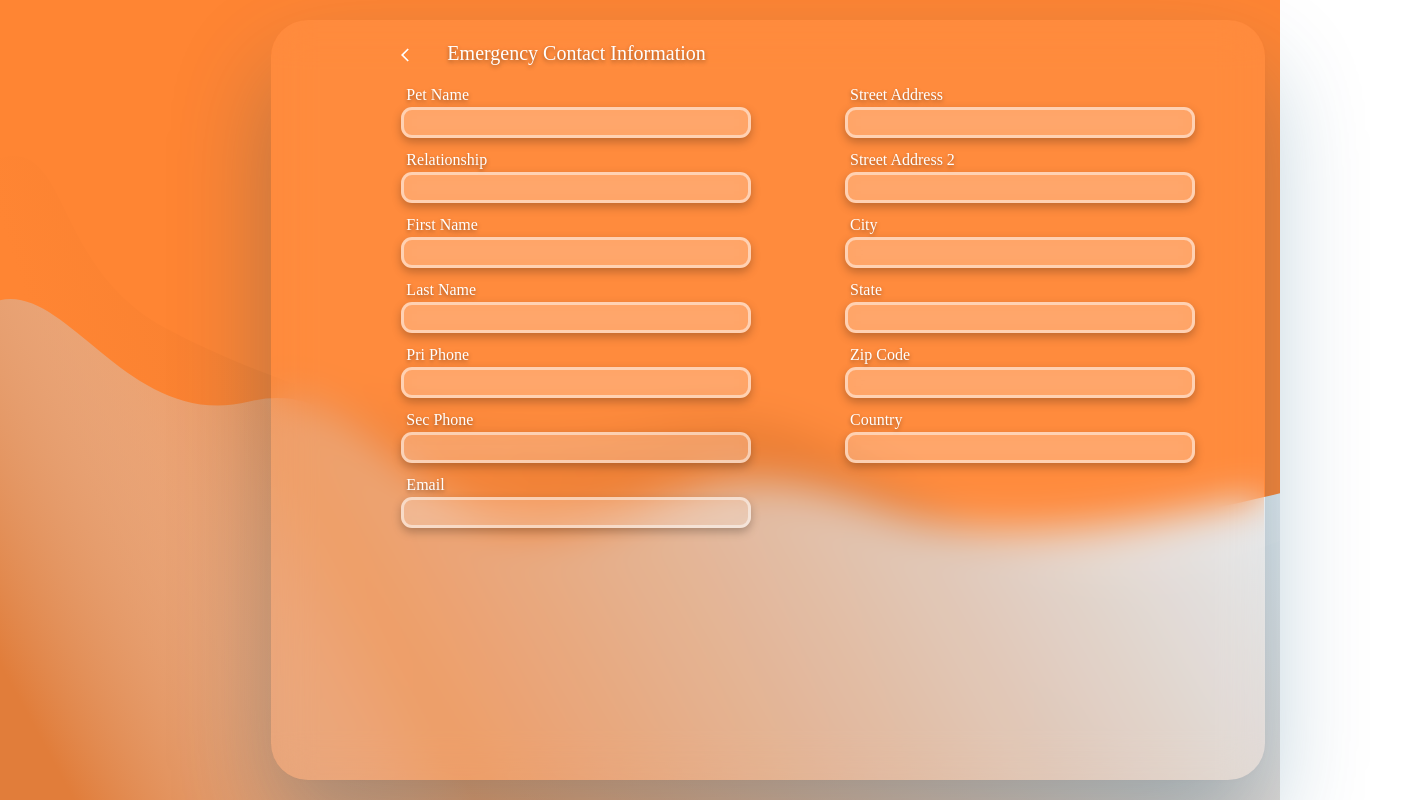
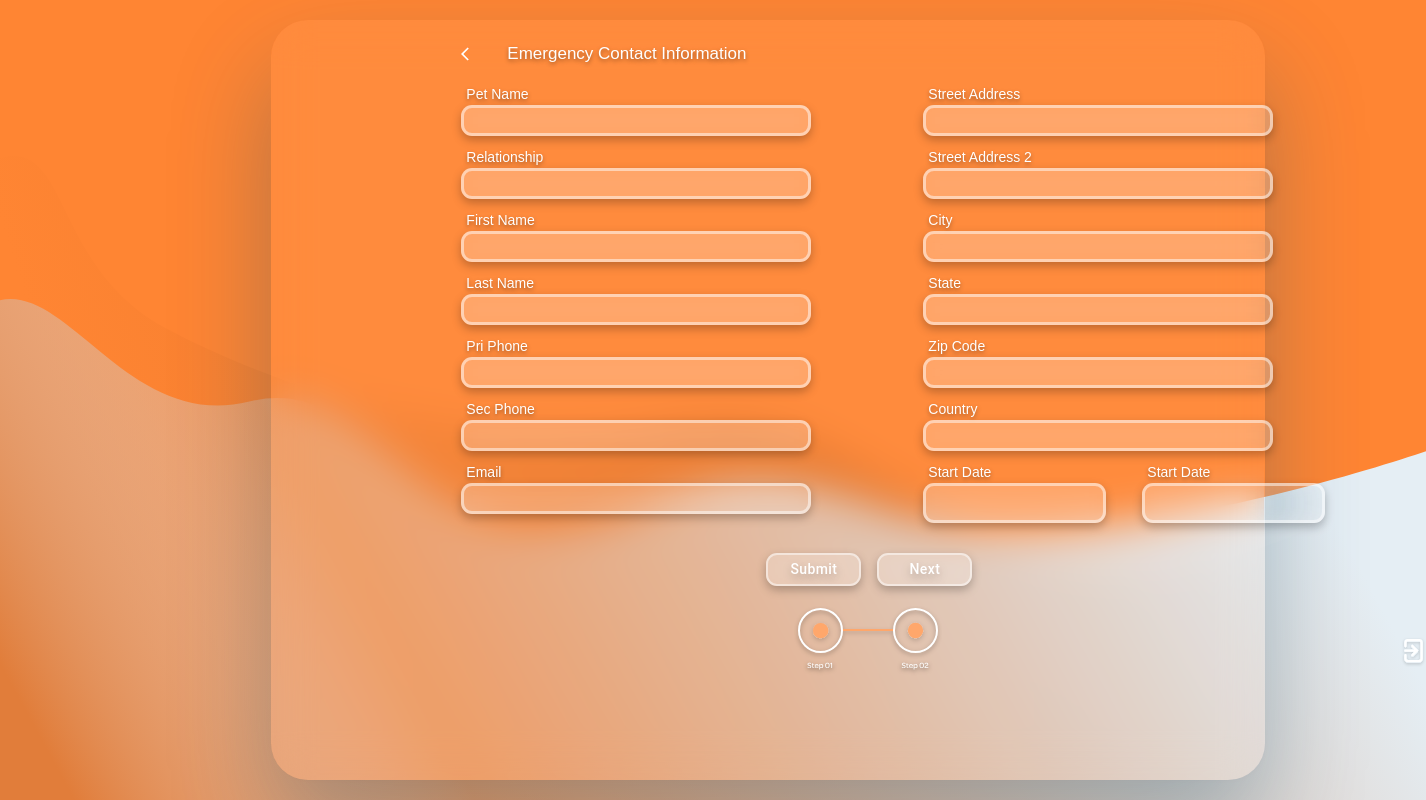
Before and after one commit to rankothnc/Pawprint, a React (Create React App) app: page / in a window 1280 px wide. Shown: the whole page, 1426 px wide, since content can reach past the window. Built offline with nearby package versions, Linux system fonts and the light colour scheme.

Commit message:
Vector icons

```diff
--- a/src/Components/Emergency_Contact/Buttons.js
+++ b/src/Components/Emergency_Contact/Buttons.js
@@ -1,11 +1,41 @@
-import React from 'react'
+import * as React from "react";
+import Button from "@mui/material/Button";
+import Stack from "@mui/material/Stack";
+import "../../Styles/Emergency_Contact/buttons.css";
+import  Vector from '../../Styles/Emergency_Contact/Vector.svg'
+import Circles from '../../Styles/Emergency_Contact/Circles.svg'
 
-export default function Buttons() {
+export default function GroupOrientation() {
   return (
     <div>
+    <Stack
+      className="BtnGroup"
+      paddingTop={"30px"}
+      marginLeft={"400px"}
+      spacing={2}
+      direction="row"
+      width={"250px"}
+      alignItems={"center"}
+    >
+      <Button variant="contained" className="BottomButtons">
+        Submit
+      </Button>
+      <Button variant="contained" className="BottomButtons">
+        Next
+      </Button>
+    </Stack>
 
 
+<div>
+    <div className="left">
+    <img className="Circles" src={Circles} />
+    </div>
 
+<div className="right">
+<img className="Vector" src={Vector} height={25} width={25}/>
+
+</div>
+</div>
     </div>
-  )
+  );
 }
--- a/src/Components/Emergency_Contact/Form.js
+++ b/src/Components/Emergency_Contact/Form.js
@@ -56,6 +56,40 @@ export default function EForm() {
 
             <p className="InputLabel">Country</p>
             <InputBase className="inp" />
+
+            {/* <table>
+              <tr className="A">
+              <td>
+              <p className="InputLabel">Country</p>
+            <InputBase className="inp" />
+              </td>
+              <td>
+              <p className="InputLabel">Country</p>
+            <InputBase className="inp" />
+              </td>
+              </tr>
+
+            </table> */}
+            {/* <Grid container spacing={15} >
+                    <Grid item xs={4}>
+                      <p className="InputLabel2">Start Date</p>
+                      <InputBase className="inpDate" />
+                    </Grid>
+                    <Grid item xs={4}>
+                      <p className="InputLabel2">Duration</p>
+                      <InputBase className="inpDur" />
+                    </Grid>
+                  </Grid> */}
+
+
+                  <div className="AA">
+                  <div> <p className="InputLabel2">Start Date</p>
+                      <InputBase className="inpDate" /></div>
+
+                      <div> <p className="InputLabel2">Start Date</p>
+                      <InputBase className="inpDate" /></div>
+                  </div>
+
           </Grid>
         </Grid>
       </Box>
--- a/src/Pages/Emergency_Contact/EmergencyForm.js
+++ b/src/Pages/Emergency_Contact/EmergencyForm.js
@@ -1,14 +1,7 @@
 import React from "react";
 import "../../Styles/Emergency_Contact/EmergencyForm.css";
-import { TextField, InputBase } from "@mui/material";
-import { styled } from "@mui/material/styles";
 import EForm from "../../Components/Emergency_Contact/Form";
-
-const CssTextField = styled(TextField)({
-  "& .MuiOutlinedInput:after": {
-    borderBlockColor: "green",
-  },
-});
+import Buttons from "../../Components/Emergency_Contact/Buttons";
 
 export default function EmergencyForm() {
   return (
@@ -18,7 +11,9 @@ export default function EmergencyForm() {
       <div className="column right">
         <div className="container">
           <EForm />
+          <Buttons/>
         </div>
+
       </div>
     </div>
   );
--- a/src/Styles/Emergency_Contact/EmergencyForm.css
+++ b/src/Styles/Emergency_Contact/EmergencyForm.css
@@ -24,4 +24,5 @@
   backdrop-filter: blur(20px);
   border-radius: 37px;
   margin: 20px auto 20px auto;
+  font-family: "omnes", sans-serif;
 }
--- /dev/null
+++ b/src/Styles/Emergency_Contact/buttons.css
@@ -0,0 +1,51 @@
+.BottomButtons {
+  box-sizing: border-box;
+  width: 95px;
+  height: 33px;
+  background: rgba(255, 255, 255, 0.2) !important;
+  border: 2px solid rgba(255, 255, 255, 0.5) !important;
+  box-shadow: 0px 4px 10px rgba(0, 0, 0, 0.25) !important;
+  backdrop-filter: blur(10px) !important;
+  border-radius: 11px !important;
+  align-items: center;
+  text-transform: none !important;
+  font-family: "omnes", sans-serif;
+  font-style: normal;
+  font-weight: 500;
+  font-size: 13px;
+  line-height: 16px;
+  text-align: center;
+  color: hwb(0 100% 0%);
+  text-shadow: 0px 4px 10px rgba(0, 0, 0, 0.25) !important;
+}
+
+.BtnGroup {
+  align-items: center !important;
+  padding-left: 95px;
+}
+
+.Vector {
+    position: relative;
+    display: flex;
+ padding-left: 1130px;
+ height: 110px;
+}
+
+.Circles{
+    /* padding-left: 400px; */
+    display: grid;
+    align-self: center;
+    margin-left: 523px;
+    padding-top: 20px;
+}
+
+.left {
+    width: 20%;
+    height: 10px;
+  }
+
+  .right {
+    /* background-color: #FF8533; */
+    width: 80%;
+    height: 10px;
+  }
--- a/src/Styles/Emergency_Contact/form.css
+++ b/src/Styles/Emergency_Contact/form.css
@@ -4,12 +4,12 @@
 height: 15px;
 left: 445px;
 padding-top: 22px ;
-padding-left: 130px;
+padding-left: 190px;
 margin-bottom: 16px;
-font-family: 'Omnes';
+font-family: "omnes", sans-serif;
 font-style: normal;
 font-weight: 500;
-font-size: 20px;
+font-size: 17px;
 line-height: 23px;
 
 color: #FFFFFF;
@@ -27,10 +27,10 @@ text-shadow: 0px 2px 4px rgba(0, 0, 0, 0.4);
 
 .InputLabel {
   margin-bottom: 3px;
-  font-family: "Omnes";
+  font-family: "omnes", sans-serif;
   font-style: normal;
   font-weight: 500;
-  font-size: 16px;
+  font-size: 14px;
   text-align: left;
   color: #ffffff;
   text-shadow: 0px 2px 4px rgba(0, 0, 0, 0.4);
@@ -54,5 +54,48 @@ text-shadow: 0px 2px 4px rgba(0, 0, 0, 0.4);
 
 
 .boxContainer {
-  margin-left: 130px;
+  margin-left: 190px;
+  width: 900px;
 }
+
+
+.inpDate{
+  background: rgba(255, 255, 255, 0.2) !important;
+  border: 3px solid rgba(255, 255, 255, 0.5) !important;
+  box-shadow: 0px 4px 10px rgba(0, 0, 0, 0.25) !important;
+  backdrop-filter: blur(10px) !important;
+  width: 183px;
+  height: 40px ;
+  border-radius: 11px !important;
+  padding-left: 13px;
+  /* margin-left: 100px; */
+}
+.inpDur{
+  background: rgba(255, 255, 255, 0.2) !important;
+  border: 3px solid rgba(255, 255, 255, 0.5) !important;
+  box-shadow: 0px 4px 10px rgba(0, 0, 0, 0.25) !important;
+  backdrop-filter: blur(10px) !important;
+  width: 183px;
+  height: 40px ;
+  border-radius: 11px !important;
+  padding-left: 13px;
+}
+
+.InputLabel2{
+  width: 100px;
+  margin-bottom: 3px;
+  font-family: "omnes", sans-serif;
+  font-style: normal;
+  font-weight: 500;
+  font-size: 14px;
+  text-align: left;
+  color: #ffffff;
+  text-shadow: 0px 2px 4px rgba(0, 0, 0, 0.4);
+  padding-left: 5px;
+  margin-top: 13px;
+}
+
+.AA{
+  display: grid;
+  grid-template-columns: 50% 50%;
+}
```
Also changed, not shown: src/Styles/Emergency_Contact/Circles.svg (added), src/Styles/Emergency_Contact/Vector.svg (added).
